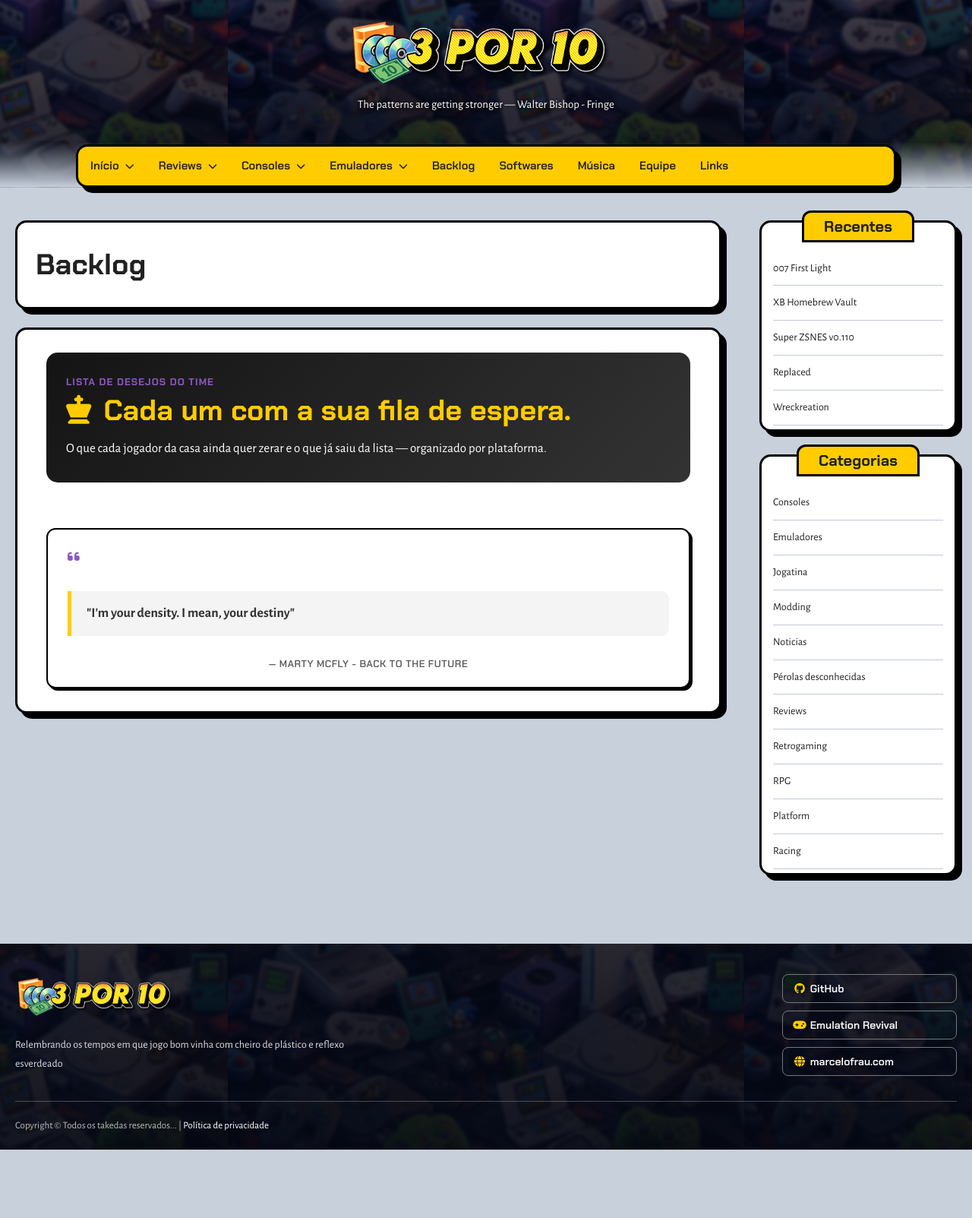
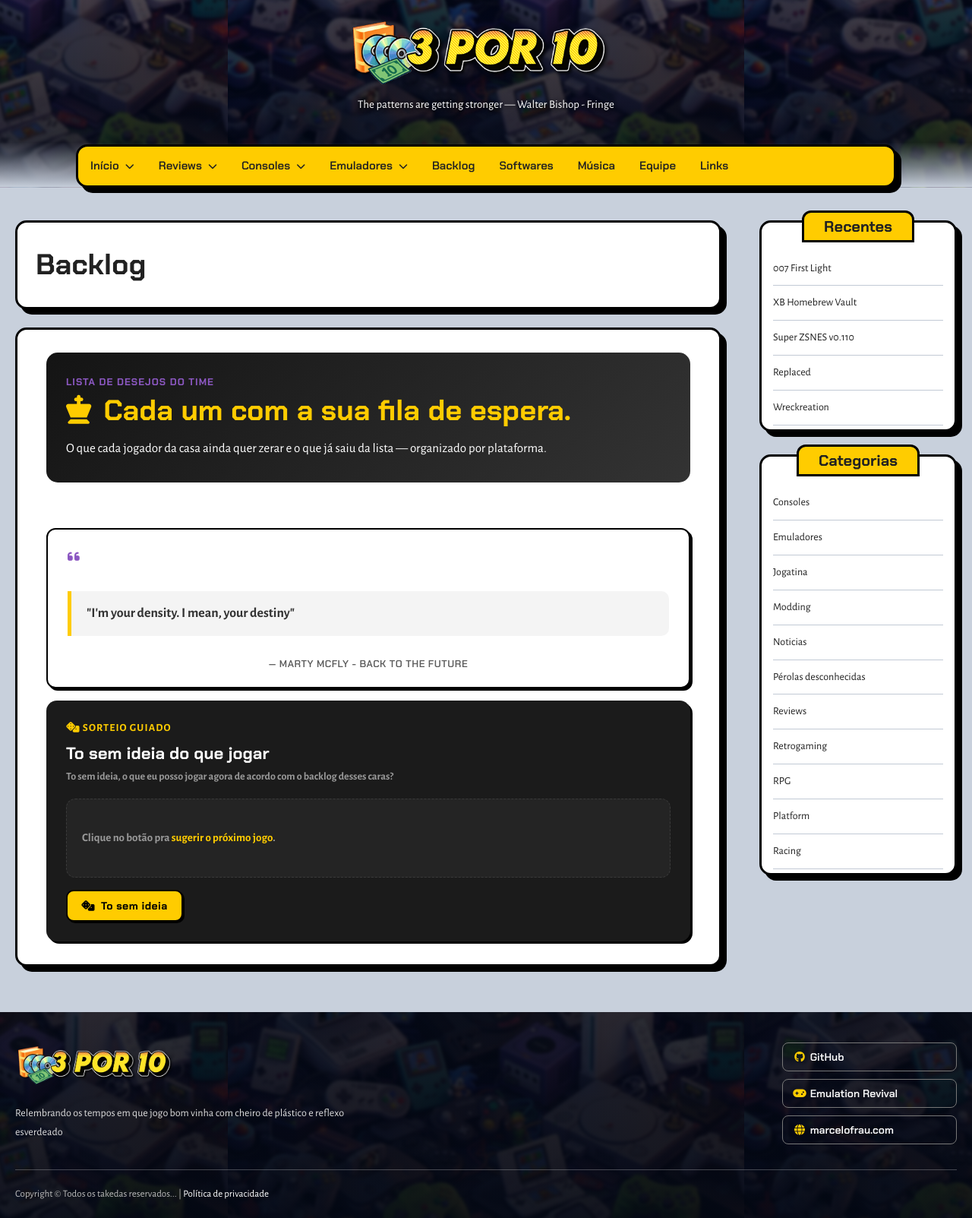
Before and after one commit to marcelofrau/trespordez, a Jekyll site: the page built from _pages/backlog.md, in a window 1280 px wide. Shown: the whole page at 76% size. Built offline with Jekyll 4.4.1, drawn with Linux system fonts in a browser that asks for light colours; comment, search, counter and statistics services are not loaded; before the commit the page ends 1513 px from its top, so only the background shows below that.

Commit message:
feat(backlog): card 'to sem ideia' com sugestao ponderada pelo gosto dos players

```diff
--- a/_pages/backlog.md
+++ b/_pages/backlog.md
@@ -37,3 +37,41 @@
   <blockquote></blockquote>
   <figcaption></figcaption>
 </section>
+
+{% capture lucky_data_json %}
+{
+  "players": [
+{% for author_pair in site.data.authors %}{% assign key = author_pair[0] %}{% assign author = author_pair[1] %}{% assign data = site.data.backlog[key] %}{% unless data %}{% continue %}{% endunless %}
+{% assign candidates = "" %}{% assign genre_bits = "" %}{% assign aff_json = "" %}
+{% for item in data.backlog %}{% capture c %}{"name":{{ item.name | jsonify }},"platform":{{ item.platform | jsonify }},"genre":{{ item.genre | jsonify }},"hot":true{% if item.post_slug %}{% assign rp = site.posts | where: "slug", item.post_slug | first %}{% if rp %},"reviewed":true,"url":{{ rp.url | relative_url | jsonify }}{% endif %}{% endif %}}{% endcapture %}{% assign candidates = candidates | append: c | append: "," %}{% if item.genre %}{% assign genre_bits = genre_bits | append: item.genre | append: "," %}{% endif %}{% endfor %}
+{% for item in data.catalog %}{% assign mod = forloop.index0 | modulo: 25 %}{% if mod == 0 or item.post_slug %}{% capture c %}{"name":{{ item.name | jsonify }},"platform":{{ item.platform | jsonify }},"genre":{{ item.genre | jsonify }},"hot":false{% if item.post_slug %}{% assign rp = site.posts | where: "slug", item.post_slug | first %}{% if rp %},"reviewed":true,"url":{{ rp.url | relative_url | jsonify }}{% endif %}{% endif %}}{% endcapture %}{% assign candidates = candidates | append: c | append: "," %}{% if item.genre %}{% assign genre_bits = genre_bits | append: item.genre | append: "," %}{% endif %}{% endif %}{% endfor %}
+{% assign genre_list = genre_bits | split: "," %}{% assign sentinels = "" %}
+{% for g in genre_list %}{% assign gg = g | strip | downcase %}{% if gg == "" %}{% continue %}{% endif %}{% if sentinels contains gg %}{% continue %}{% endif %}{% assign sentinels = sentinels | append: gg | append: "~" %}{% assign aff_json = aff_json | append: '"' | append: gg | append: '":1,' %}{% endfor %}
+{% assign aff_len = aff_json | size %}{% if aff_len > 0 %}{% assign aff_len = aff_len | minus: 1 %}{% assign aff_json = aff_json | slice: 0, aff_len %}{% endif %}
+{% assign cand_len = candidates | size %}{% if cand_len > 0 %}{% assign cand_len = cand_len | minus: 1 %}{% assign candidates = candidates | slice: 0, cand_len %}{% endif %}
+{
+  "key": {{ key | jsonify }},
+  "name": {{ author.name | jsonify }},
+  "affinity": { {{ aff_json }} },
+  "candidates": [ {{ candidates }} ]
+}{% unless forloop.last %},{% endunless %}
+{% endfor %}
+  ]
+}
+{% endcapture %}
+
+<section class="backlog-lucky" data-backlog-lucky>
+  <header class="backlog-lucky-head">
+    <p class="eyebrow"><i class="fa-solid fa-dice" aria-hidden="true"></i> Sorteio guiado</p>
+    <h2>To sem ideia do que jogar</h2>
+    <p>To sem ideia, o que eu posso jogar agora de acordo com o backlog desses caras?</p>
+  </header>
+  <div class="backlog-lucky-card" data-backlog-lucky-card aria-live="polite">
+    <p class="backlog-lucky-placeholder">Clique no botão pra <strong>sugerir o próximo jogo</strong>.</p>
+  </div>
+  <button type="button" class="backlog-lucky-btn" data-backlog-lucky-btn>
+    <i class="fa-solid fa-dice" aria-hidden="true"></i> To sem ideia
+  </button>
+  <script type="application/json" id="backlog-lucky-data">{{ lucky_data_json }}</script>
+  <script src="{{ '/assets/js/backlog-lucky.js' | relative_url }}?v={{ site.time | date: '%s' }}"></script>
+</section>
--- a/_sass/_backlog.scss
+++ b/_sass/_backlog.scss
@@ -1183,7 +1183,136 @@
     font-size: 16px !important;
 }
 
+.backlog-lucky {
+    margin: 16px 0 0;
+    padding: 26px;
+    background: #1b1b1b;
+    border-radius: 14px;
+    box-shadow: 3px 3px 0 #000;
+}
+
+.backlog-lucky-head .eyebrow {
+    margin-bottom: 8px;
+    color: var(--accent);
+}
+
+.backlog-lucky-head h2 {
+    margin: 0 0 6px;
+    color: #fff;
+    font: 800 22px var(--head);
+}
+
+.backlog-lucky-head p {
+    margin: 0;
+    max-width: 46rem;
+    color: #999;
+    font: 600 14px/1.5 var(--body);
+}
+
+.backlog-lucky-card {
+    display: flex;
+    flex-direction: column;
+    justify-content: center;
+    gap: 10px;
+    min-height: 104px;
+    margin-top: 18px;
+    padding: 18px 20px;
+    background: #242424;
+    border: 1px dashed #3a3a3a;
+    border-radius: 12px;
+}
+
+.backlog-lucky-placeholder {
+    margin: 0;
+    color: #999;
+    font: 600 15px var(--body);
+}
+
+.backlog-lucky-placeholder strong {
+    color: var(--accent);
+    font-weight: 800;
+}
+
+.backlog-lucky-name {
+    display: inline-flex;
+    align-items: center;
+    gap: 6px;
+    color: #fff;
+    font: 800 21px var(--head);
+}
+
+.backlog-lucky-card a.backlog-lucky-name {
+    color: var(--accent);
+    text-decoration: underline dotted;
+    text-underline-offset: 3px;
+}
+
+.backlog-lucky-tags {
+    display: flex;
+    flex-wrap: wrap;
+    gap: 8px;
+}
+
+.backlog-lucky-tag {
+    padding: 3px 10px;
+    background: #2e2e2e;
+    border-radius: 20px;
+    color: #cfcfcf;
+    font: 700 12px var(--head);
+    letter-spacing: .03em;
+}
+
+.backlog-lucky-tag-hot {
+    background: rgba(255, 204, 0, .14);
+    color: var(--accent);
+}
+
+.backlog-lucky-tag-review {
+    background: rgba(127, 212, 231, .14);
+    color: #7fd4e7;
+}
+
+.backlog-lucky-meta {
+    color: #8a8a8a;
+    font: 600 13px/1.5 var(--body);
+}
+
+.backlog-lucky-btn {
+    display: inline-flex;
+    align-items: center;
+    gap: 8px;
+    margin-top: 16px;
+    padding: 10px 18px;
+    background: var(--accent);
+    border: 2px solid #000;
+    border-radius: 10px;
+    box-shadow: 2px 2px 0 #000;
+    color: #000;
+    cursor: pointer;
+    font: 800 14px var(--head);
+    letter-spacing: .03em;
+    transition: transform .12s ease, box-shadow .12s ease;
+}
+
+.backlog-lucky-btn:hover {
+    transform: translate(-1px, -1px);
+    box-shadow: 3px 3px 0 #000;
+}
+
+.backlog-lucky-btn:active {
+    transform: translate(1px, 1px);
+    box-shadow: 1px 1px 0 #000;
+}
+
 @media (max-width: 640px) {
+    .backlog-lucky {
+        padding: 20px 18px;
+    }
+
+    .backlog-lucky-name {
+        font-size: 18px;
+    }
+
     .backlog-player-card {
         grid-template-columns: 137px 1fr;
         gap: 14px;
--- /dev/null
+++ b/assets/js/backlog-lucky.js
@@ -0,0 +1,137 @@
+(function () {
+  'use strict';
+
+  var blob = document.getElementById('backlog-lucky-data');
+  var root = document.querySelector('[data-backlog-lucky]');
+  var card = document.querySelector('[data-backlog-lucky-card]');
+  var btn = document.querySelector('[data-backlog-lucky-btn]');
+  if (!blob || !root || !card || !btn) return;
+
+  var raw;
+  try {
+    raw = JSON.parse(blob.textContent);
+  } catch (e) {
+    return;
+  }
+  var players = (raw.players || []).filter(function (p) {
+    return p.candidates && p.candidates.length;
+  });
+  if (!players.length) return;
+
+  function tokens(value) {
+    return String(value || '')
+      .split(',')
+      .map(function (t) {
+        return t.trim().toLowerCase();
+      })
+      .filter(Boolean);
+  }
+
+  var pools = players.map(function (p) {
+    var aff = {};
+    Object.keys(p.affinity || {}).forEach(function (g) {
+      aff[String(g).toLowerCase()] = 1;
+    });
+    var cands = p.candidates.map(function (c) {
+      var gen = tokens(c.genre);
+      var match = gen.filter(function (g) {
+        return aff[g];
+      }).length;
+      var score = match + (c.hot ? 4 : 0) + (c.reviewed ? 3 : 0) + 1;
+      return {
+        key: p.name + '\u0000' + String(c.name || ''),
+        player: p,
+        name: String(c.name || ''),
+        platform: c.platform ? String(c.platform) : '',
+        genre: c.genre ? String(c.genre) : '',
+        hot: !!c.hot,
+        reviewed: !!c.reviewed,
+        url: c.url || '',
+        score: score,
+      };
+    });
+    return { player: p, cands: cands };
+  });
+
+  var all = pools.reduce(function (acc, pool) {
+    return acc.concat(pool.cands);
+  }, []);
+
+  function pickWeighted(items, lastKey) {
+    var pool = lastKey ? items.filter(function (i) {
+      return i.key !== lastKey;
+    }) : items;
+    if (!pool.length) pool = items;
+    var total = pool.reduce(function (s, i) {
+      return s + i.score;
+    }, 0);
+    var r = Math.random() * total;
+    for (var i = 0; i < pool.length; i++) {
+      r -= pool[i].score;
+      if (r <= 0) return pool[i];
+    }
+    return pool[pool.length - 1];
+  }
+
+  var shownKey = null;
+
+  function render() {
+    var item = pickWeighted(all, shownKey);
+    shownKey = item.player.name + '\u0000' + item.name;
+
+    var nameEl;
+    if (item.url) {
+      nameEl = document.createElement('a');
+      nameEl.className = 'backlog-lucky-name backlog-grid-link';
+      nameEl.href = item.url;
+      nameEl.textContent = item.name;
+      var ico = document.createElement('i');
+      ico.className = 'fa-solid fa-arrow-up-right-from-square backlog-grid-link-ico';
+      ico.setAttribute('aria-hidden', 'true');
+      nameEl.appendChild(ico);
+    } else {
+      nameEl = document.createElement('strong');
+      nameEl.className = 'backlog-lucky-name';
+      nameEl.textContent = item.name;
+    }
+
+    var tags = document.createElement('span');
+    tags.className = 'backlog-lucky-tags';
+    if (item.platform) {
+      var plat = document.createElement('span');
+      plat.className = 'backlog-lucky-tag';
+      plat.textContent = item.platform;
+      tags.appendChild(plat);
+    }
+    if (item.hot) {
+      var hot = document.createElement('span');
+      hot.className = 'backlog-lucky-tag backlog-lucky-tag-hot';
+      hot.textContent = 'na fila';
+      tags.appendChild(hot);
+    }
+    if (item.reviewed) {
+      var rev = document.createElement('span');
+      rev.className = 'backlog-lucky-tag backlog-lucky-tag-review';
+      rev.textContent = 'vai no review';
+      tags.appendChild(rev);
+    }
+
+    var meta = document.createElement('span');
+    meta.className = 'backlog-lucky-meta';
+    var reason;
+    if (item.score > 5) {
+      reason = 'bate com o gosto que ' + item.player.name + ' já firmou por aqui';
+    } else {
+      reason = 'uma aposta no meio do catálogo de ' + item.player.name;
+    }
+    meta.textContent = 'Sugestão pesada pelo gosto dos players — ' + reason + '.';
+
+    card.innerHTML = '';
+    card.appendChild(nameEl);
+    card.appendChild(tags);
+    card.appendChild(meta);
+  }
+
+  btn.addEventListener('click', render);
+  render();
+})();
```
